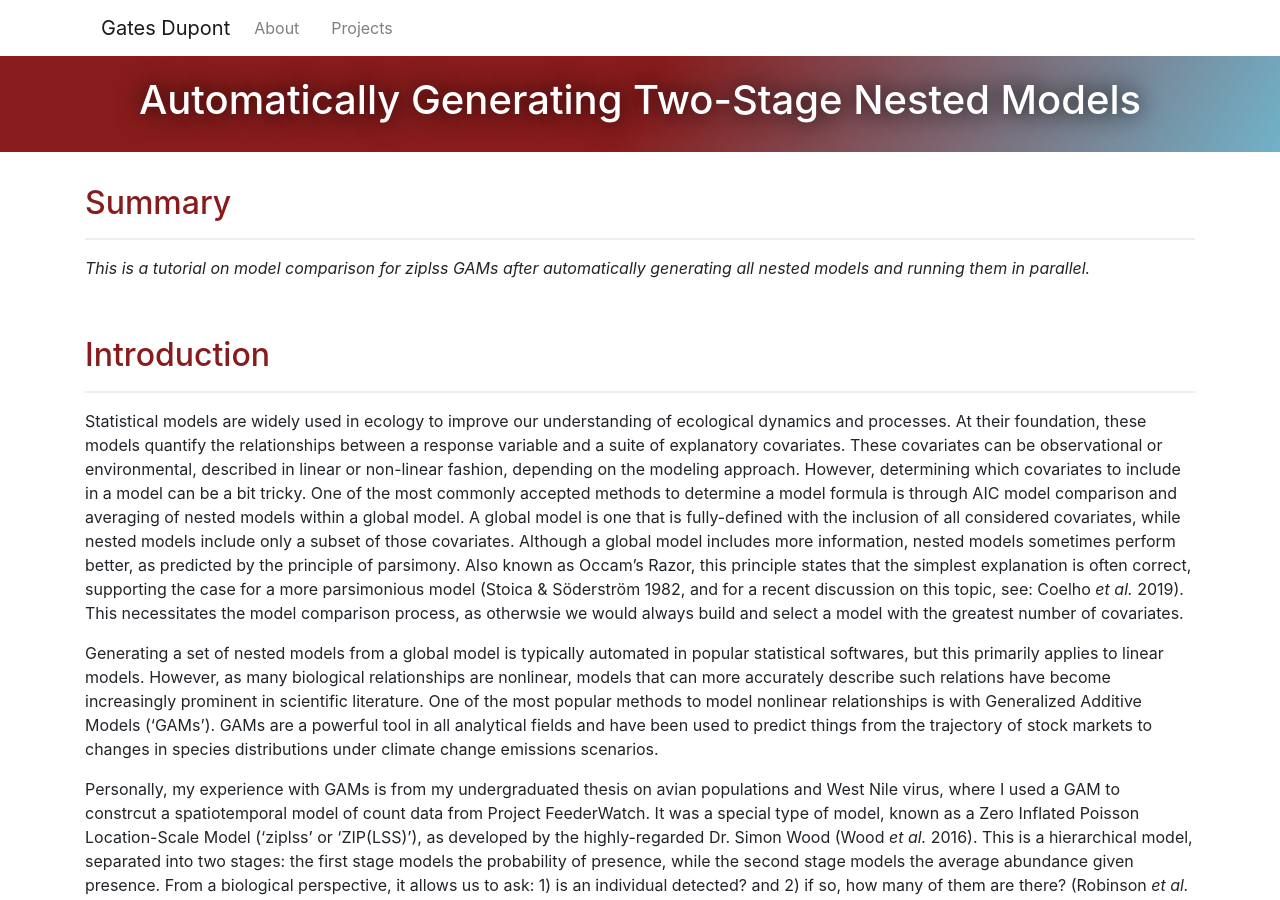
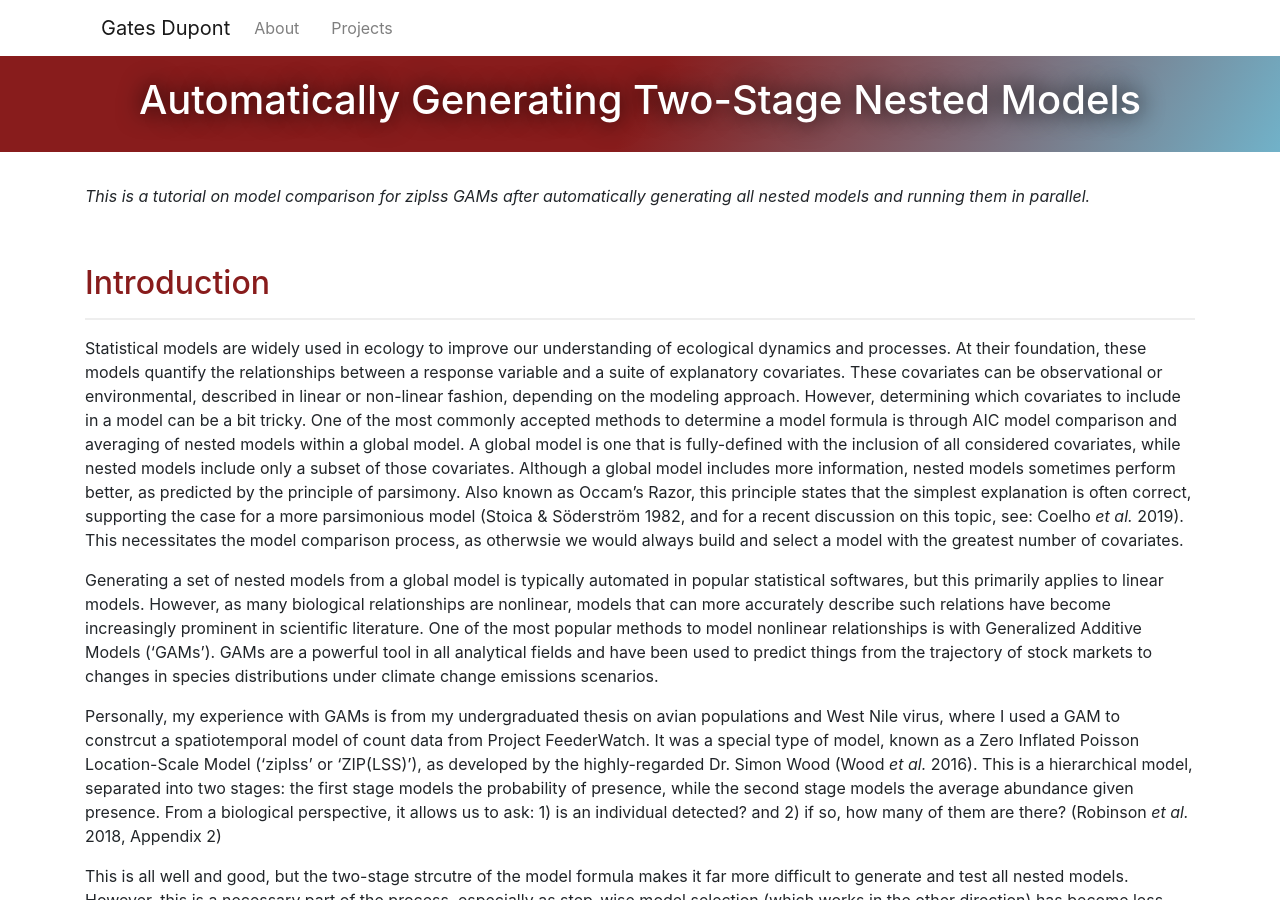
Before and after one commit to chrisyeh96/chrisyeh96.github.io, a Jekyll site: the page built from _posts/2019-05-29-Auto-Nested-Mod.md, in a window 1280 px wide and 900 px high. Built offline with Jekyll 4.4.1, drawn with Linux system fonts in a browser that asks for light colours; nearby versions of some CDN libraries.

Commit message:
Update 2019-05-29-Auto-Nested-Mod.md

```diff
--- a/_posts/2019-05-29-Auto-Nested-Mod.md
+++ b/_posts/2019-05-29-Auto-Nested-Mod.md
@@ -3,9 +3,6 @@
 layout: post
 published: true
 use_code: true
----
-
-## <span style="color:#881c1c">Summary</span>
 ---
 <i>This is a tutorial on model comparison for ziplss GAMs after automatically generating all nested models and running them in parallel.</i>
 
```
